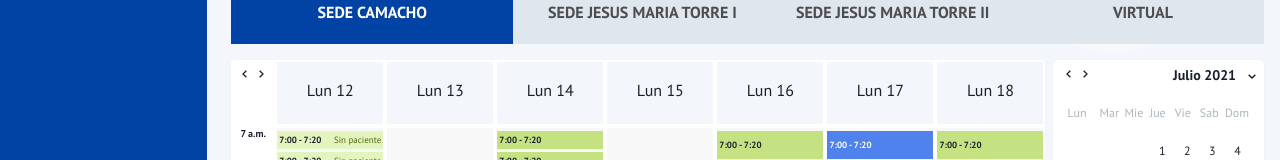
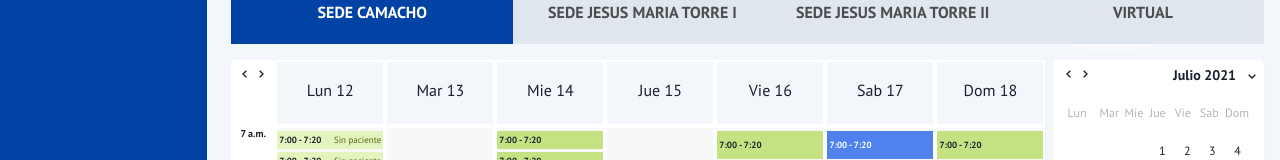
Before and after one commit to MarcAnt/medicos-template, a React (Create React App) app: page / in a window 1280 px wide. Shown: the part 490-650 px from the top of the page. Built offline with nearby package versions, Linux system fonts and the light colour scheme.

Commit message:
Fixing name of the days in the table header

```diff
--- a/src/components/Content/MainTable/TableBody.jsx
+++ b/src/components/Content/MainTable/TableBody.jsx
@@ -35,22 +35,22 @@ const TableBody = () => {
           <Text style={{ lineHeight: 2.5 }}>Lun 12</Text>
         </Box>
         <Box bgColor="#F3F6FA" p={2} m={0.5} textAlign="center">
-          <Text style={{ lineHeight: 2.5 }}>Lun 13</Text>
+          <Text style={{ lineHeight: 2.5 }}>Mar 13</Text>
         </Box>
         <Box bgColor="#F3F6FA" p={2} m={0.5} textAlign="center">
-          <Text style={{ lineHeight: 2.5 }}>Lun 14</Text>
+          <Text style={{ lineHeight: 2.5 }}>Mie 14</Text>
         </Box>
         <Box bgColor="#F3F6FA" p={2} m={0.5} textAlign="center">
-          <Text style={{ lineHeight: 2.5 }}>Lun 15</Text>
+          <Text style={{ lineHeight: 2.5 }}>Jue 15</Text>
         </Box>
         <Box bgColor="#F3F6FA" p={2} m={0.5} textAlign="center">
-          <Text style={{ lineHeight: 2.5 }}>Lun 16</Text>
+          <Text style={{ lineHeight: 2.5 }}>Vie 16</Text>
         </Box>
         <Box bgColor="#F3F6FA" p={2} m={0.5} textAlign="center">
-          <Text style={{ lineHeight: 2.5 }}>Lun 17</Text>
+          <Text style={{ lineHeight: 2.5 }}>Sab 17</Text>
         </Box>
         <Box bgColor="#F3F6FA" p={2} m={0.5} textAlign="center">
-          <Text style={{ lineHeight: 2.5 }}>Lun 18</Text>
+          <Text style={{ lineHeight: 2.5 }}>Dom 18</Text>
         </Box>
         {/* End Header */}
 
```
